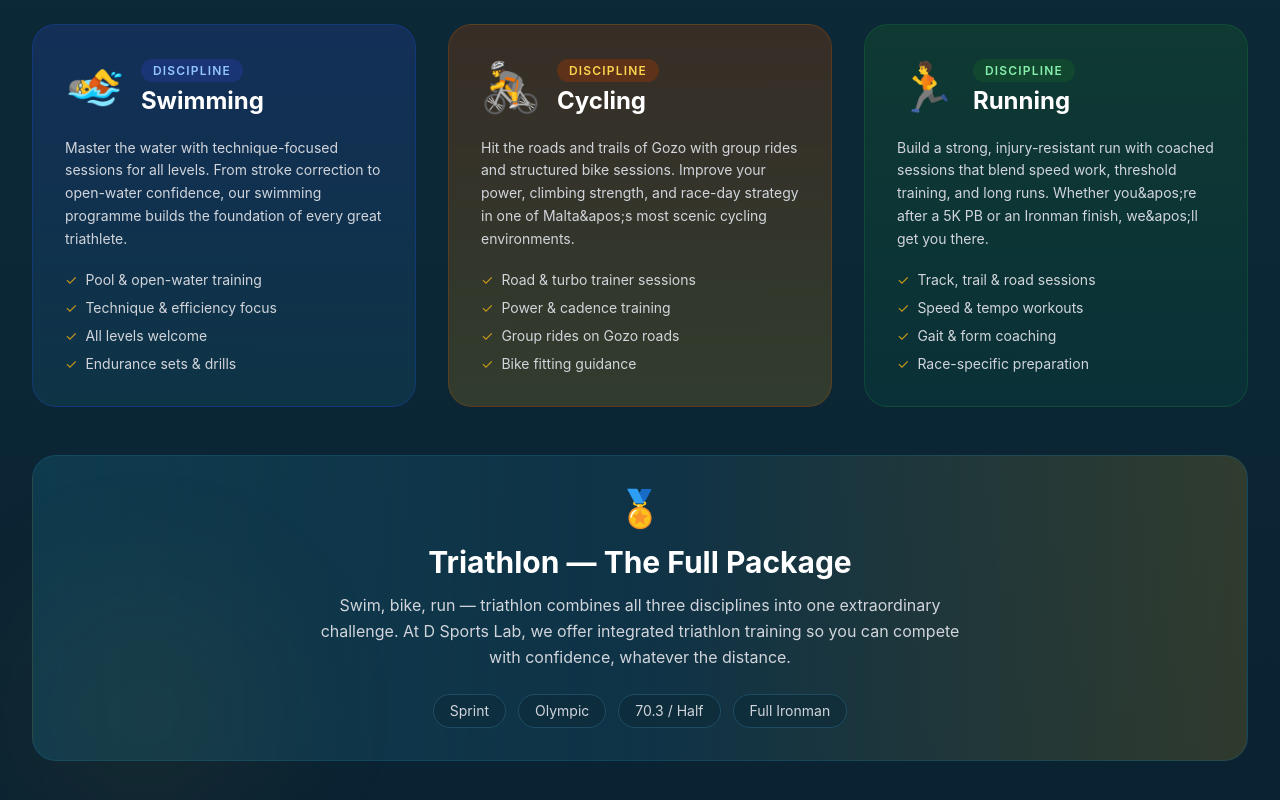
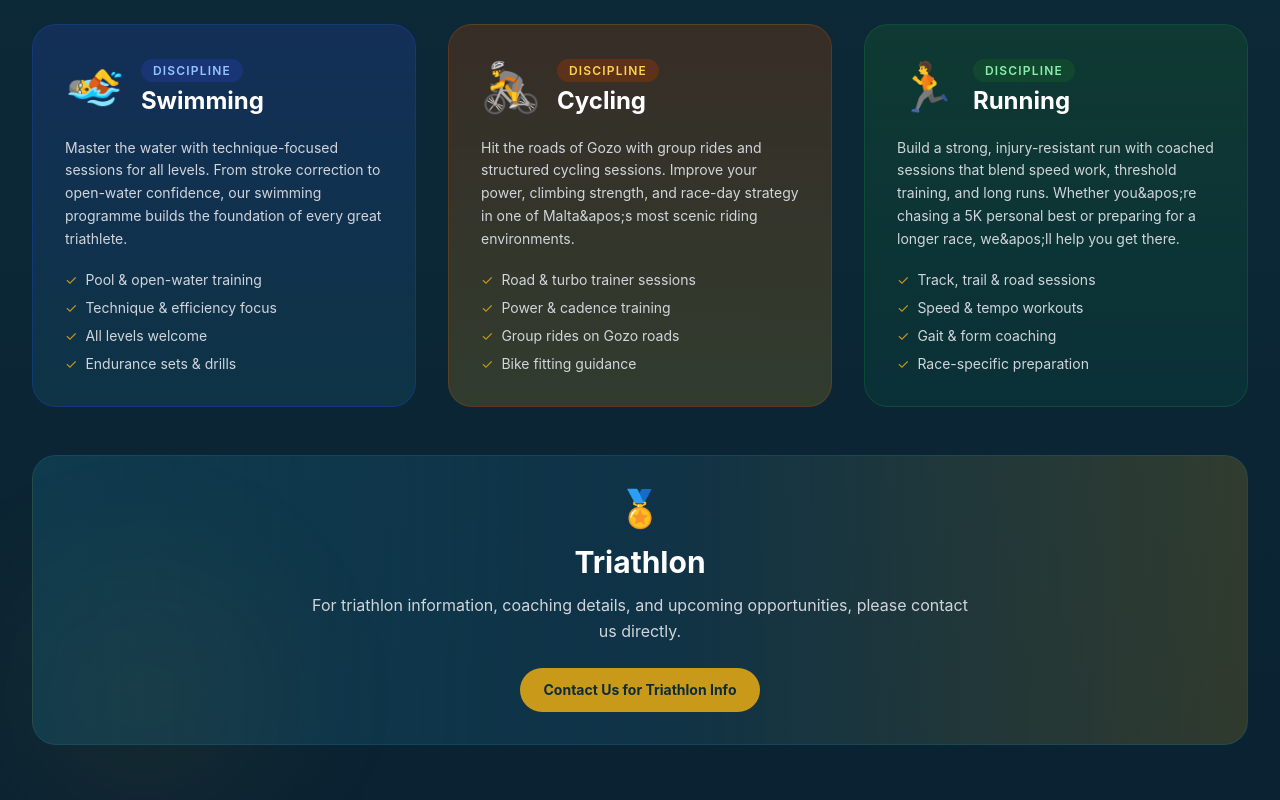
Before and after one commit to moudyellaz/dsportslab, a Next.js app: page / in a window 1280 px wide. Shown: the part 1884-2684 px from the top of the page. Built offline with nearby package versions, Linux system fonts and the light colour scheme.

Commit message:
polish disciplines copy and triathlon section

```diff
--- a/app/components/Disciplines.tsx
+++ b/app/components/Disciplines.tsx
@@ -21,7 +21,7 @@ const disciplines = [
     border: "border-amber-700/30 hover:border-accent/50",
     badge: "bg-amber-900/60 text-amber-300",
     description:
-      "Hit the roads and trails of Gozo with group rides and structured bike sessions. Improve your power, climbing strength, and race-day strategy in one of Malta&apos;s most scenic cycling environments.",
+      "Hit the roads of Gozo with group rides and structured cycling sessions. Improve your power, climbing strength, and race-day strategy in one of Malta&apos;s most scenic riding environments.",
     highlights: [
       "Road & turbo trainer sessions",
       "Power & cadence training",
@@ -36,7 +36,7 @@ const disciplines = [
     border: "border-green-700/30 hover:border-green-500/50",
     badge: "bg-green-900/60 text-green-300",
     description:
-      "Build a strong, injury-resistant run with coached sessions that blend speed work, threshold training, and long runs. Whether you&apos;re after a 5K PB or an Ironman finish, we&apos;ll get you there.",
+      "Build a strong, injury-resistant run with coached sessions that blend speed work, threshold training, and long runs. Whether you&apos;re chasing a 5K personal best or preparing for a longer race, we&apos;ll help you get there.",
     highlights: [
       "Track, trail & road sessions",
       "Speed & tempo workouts",
@@ -62,8 +62,7 @@ export default function Disciplines() {
           </h2>
           <div className="h-1 w-16 bg-accent mx-auto rounded-full mb-6" />
           <p className="text-gray-400 max-w-2xl mx-auto text-lg">
-            Train in one sport or master all three. Triathlon is the ultimate test of endurance —
-            and we have the coaching to get you there.
+            Train in one sport or build your multisport foundation with the support of our coaching team.
           </p>
         </div>
 
@@ -102,22 +101,18 @@ export default function Disciplines() {
         <div className="mt-12 bg-gradient-to-r from-primary/30 via-dark-card to-accent/20 border border-primary/30 rounded-3xl p-8 text-center">
           <div className="text-4xl mb-4">🏅</div>
           <h3 className="text-2xl sm:text-3xl font-bold text-white mb-3">
-            Triathlon — The Full Package
+            Triathlon
           </h3>
           <p className="text-gray-300 max-w-2xl mx-auto text-base leading-relaxed">
-            Swim, bike, run — triathlon combines all three disciplines into one extraordinary
-            challenge. At D Sports Lab, we offer integrated triathlon training so you can compete
-            with confidence, whatever the distance.
+            For triathlon information, coaching details, and upcoming opportunities, please contact us directly.
           </p>
-          <div className="flex gap-3 justify-center mt-6 flex-wrap text-sm">
-            {["Sprint", "Olympic", "70.3 / Half", "Full Ironman"].map((dist) => (
-              <span
-                key={dist}
-                className="bg-dark/60 border border-dark-border text-gray-300 px-4 py-1.5 rounded-full"
-              >
-                {dist}
-              </span>
-            ))}
+          <div className="mt-6">
+            <a
+              href="/#contact"
+              className="inline-flex items-center justify-center bg-accent hover:bg-yellow-500 text-dark font-bold text-sm px-6 py-3 rounded-full transition-all hover:-translate-y-0.5"
+            >
+              Contact Us for Triathlon Info
+            </a>
           </div>
         </div>
       </div>
```
